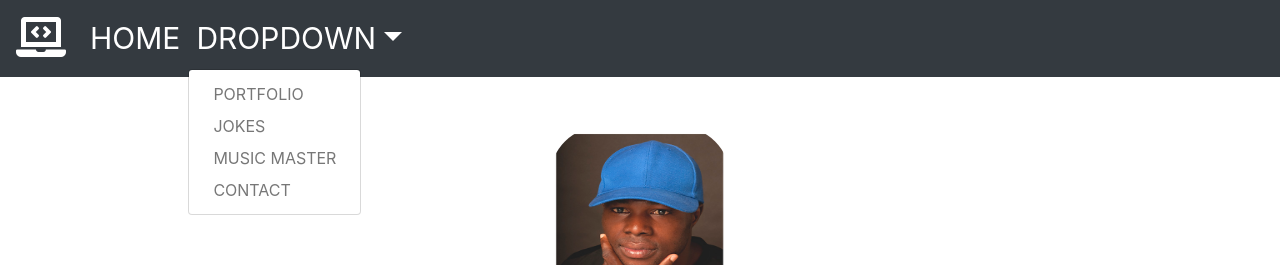
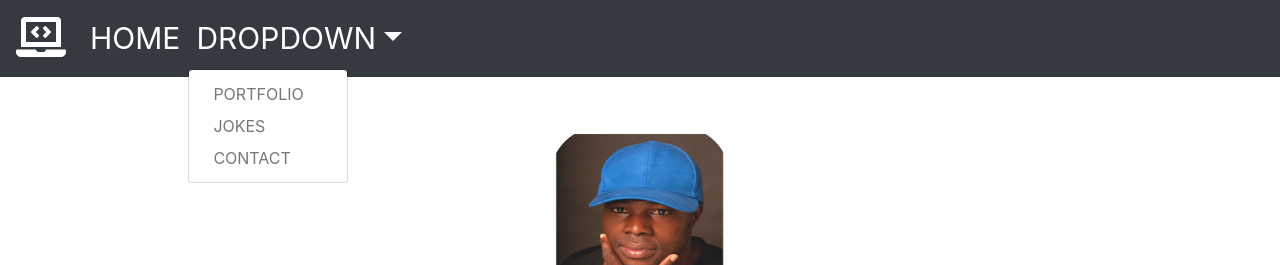
Before and after one commit to YakubuAmidu/Website, a React (Create React App) app: page / in a window 1280 px wide. Both pictures are taken after a click on the button "DROPDOWN". Shown: the top 265 px of the page. Built offline with nearby package versions, Linux system fonts and the light colour scheme; no server answers.

Commit message:
Initial commit

```diff
--- a/src/components/Links.js
+++ b/src/components/Links.js
@@ -1,28 +1,46 @@
-import React, { Component } from "react";
-import { Nav, Navbar, NavDropdown } from "react-bootstrap";
-import { Link } from "react-router-dom";
+import React, { Component } from 'react';
+import { Nav, Navbar, NavDropdown } from 'react-bootstrap';
+import { Link } from 'react-router-dom';
 
-class Links extends Component{
-  render(){
+class Links extends Component {
+  render() {
     return (
-      <div className="Header-links">
-      <Navbar variant="dark" bg="dark" expand="lg">
-       <Navbar.Brand href="#home"><i class="fas fa-laptop-code"></i></Navbar.Brand>
-          <Navbar.Toggle aria-controls="basic-navbar-nav" />
-            <Navbar.Collapse id="basic-navbar-nav">
-             <Nav className="mr-auto">
-             <Nav.Link href="#home"><Link to="/" className="Link-one">HOME</Link></Nav.Link>
-             <NavDropdown title="DROPDOWN" id="basic-nav-dropdown">
-             <NavDropdown.Item href="#action/3.1"><Link to="/portfolio" className="Link-two">PORTFOLIO</Link></NavDropdown.Item>
-            <NavDropdown.Item href="#action/3.2"><Link to="/jokes" className="Link-two">JOKES</Link></NavDropdown.Item>
-            <NavDropdown.Item href="#action/3.1"><Link to="/music-master" className="Link-two">MUSIC MASTER</Link></NavDropdown.Item>
-           <NavDropdown.Item href="#action/3.3"><Link to="/socialProfiles" className="Link-two">CONTACT</Link></NavDropdown.Item>
-      </NavDropdown>
-    </Nav>
-  </Navbar.Collapse>
-</Navbar>
+      <div className='Header-links'>
+        <Navbar variant='dark' bg='dark' expand='lg'>
+          <Navbar.Brand href='#home'>
+            <i class='fas fa-laptop-code'></i>
+          </Navbar.Brand>
+          <Navbar.Toggle aria-controls='basic-navbar-nav' />
+          <Navbar.Collapse id='basic-navbar-nav'>
+            <Nav className='mr-auto'>
+              <Nav.Link href='#home'>
+                <Link to='/' className='Link-one'>
+                  HOME
+                </Link>
+              </Nav.Link>
+              <NavDropdown title='DROPDOWN' id='basic-nav-dropdown'>
+                <NavDropdown.Item href='#action/3.1'>
+                  <Link to='/portfolio' className='Link-two'>
+                    PORTFOLIO
+                  </Link>
+                </NavDropdown.Item>
+                <NavDropdown.Item href='#action/3.2'>
+                  <Link to='/jokes' className='Link-two'>
+                    JOKES
+                  </Link>
+                </NavDropdown.Item>
+                {/* <NavDropdown.Item href="#action/3.1"><Link to="/music-master" className="Link-two">MUSIC MASTER</Link></NavDropdown.Item> */}
+                <NavDropdown.Item href='#action/3.3'>
+                  <Link to='/socialProfiles' className='Link-two'>
+                    CONTACT
+                  </Link>
+                </NavDropdown.Item>
+              </NavDropdown>
+            </Nav>
+          </Navbar.Collapse>
+        </Navbar>
       </div>
-    )
+    );
   }
 }
 
```
